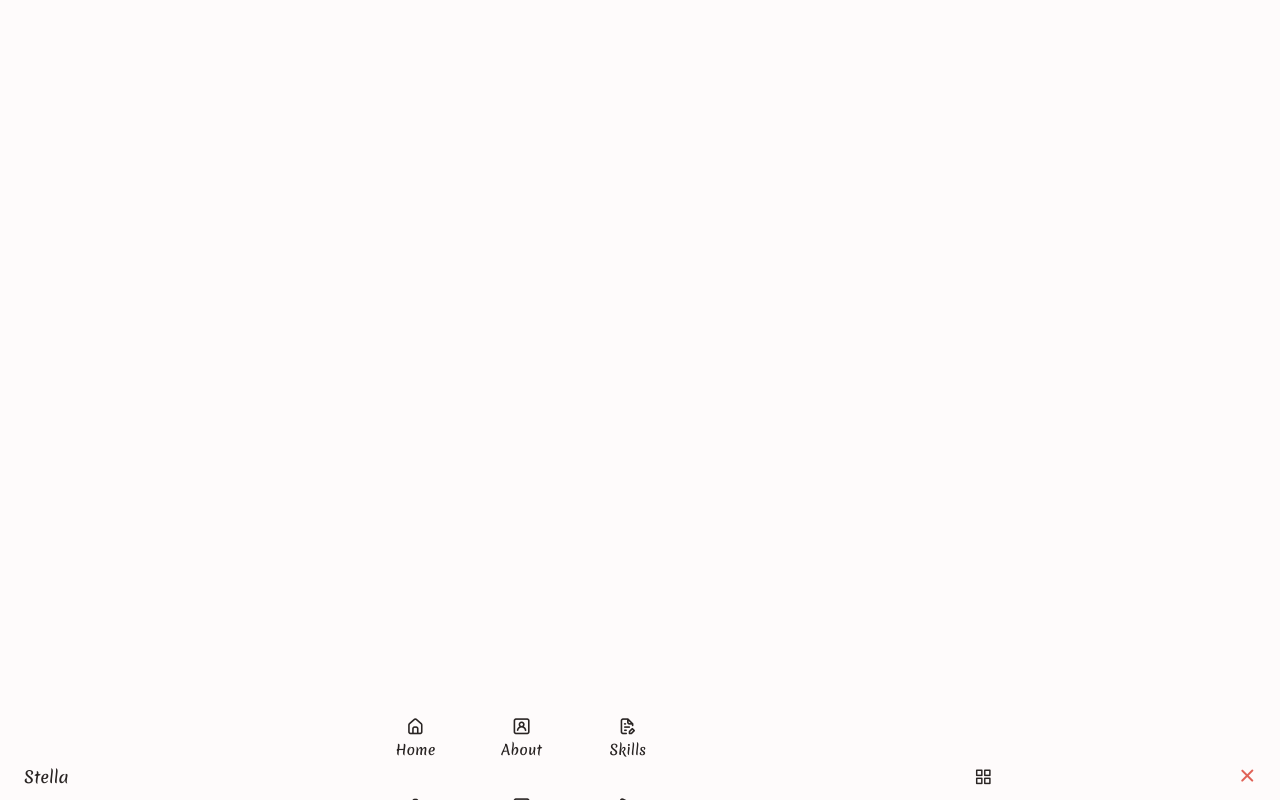
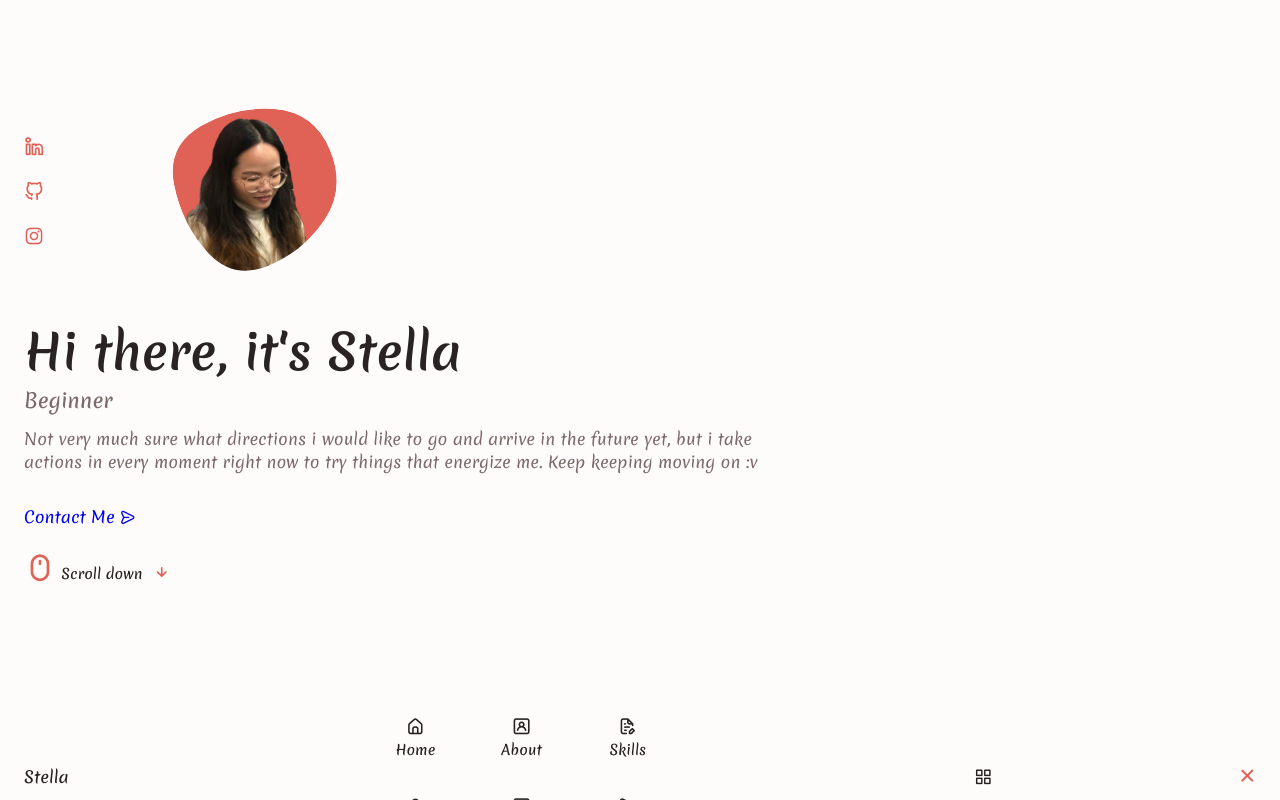
Before and after one commit to stellachy/practice_rpwa_w-Bedimcode, a plain HTML site: page index.html in a window 1280 px wide. Drawn offline with nearby package versions, Linux system fonts and the light colour scheme.

Commit message:
Add files via upload
0213 updates (##home)

```diff
--- a/assets/css/styles.css
+++ b/assets/css/styles.css
@@ -178,15 +178,15 @@ img{
     .nav__menu{
         position: fixed;
         bottom: -100%;
-        /*so以0是在最上面，-100%變成在最下面*/
-        /*但是為什麼我的還是在上面嗚嗚嗚*/
+        /*so以0是會pop up的樣子，-100%是消失不見(ㄇ?)*/
+        /*但是為什麼我的還是在上面嗚嗚嗚>>幹因為人家打錯headerㄌ...*/
         left: 0;
         width: 100%;
         background-color: var(--body-color);
         padding: 2rem 1.5rem 4rem;
-        box-shadow: 0 -1px 4px rgba(0, 0, 0, .15);
+        box-shadow: 0 -1px 4px rgba(0, 0, 0, 0.15);
         border-radius: 1.5rem 1.5rem 0 0;
-        transition: .3s;
+        transition: .8s;
     }
 }
 
@@ -225,9 +225,101 @@ img{
 .nav__close:hover{
     color: var(--first-color-alt);
 }
-/*-show menu*/
+/*--show menu*/
 .show-menu{
     bottom: 0;
 }
 
-/*-active link*/
+/*--active link*/
+
+/*--change bg header*/
+
+/*home*/
+.home__container{
+    gap: 1rem;
+}
+
+.home__content{
+    grid-template-columns: .5fr 3fr;
+    padding-top: 3.5rem;
+    align-items: center;
+}
+
+.home__social{
+    display: grid;
+    grid-template-columns: max-content;
+    row-gap: 1rem;
+}
+
+.home__social-icon{
+    font-size: 1.25rem;
+    color: var(--first-color);
+}
+
+.home__social-icon:hover{
+    color: var(--first-color-alt);
+}
+
+.home__blob{
+    width: 200px;
+    fill: var(--first-color);
+}
+
+.home__blob-img{
+    width: 450px;
+}
+
+.home__data{
+    grid-column: 1/3;
+}
+
+.home__title{
+    font-size: var(--big-font-size);
+}
+
+.home__subtitle{
+    font-size: var(--h3-font-size);
+    color: var(--text-color);
+    font-weight: var(--font-medium);
+    margin-bottom: var(--mb-0-75);
+}
+
+.home__description{
+    margin-bottom: var(--mb-2);
+}
+
+.home__scroll{
+    /*display: none;*/
+}
+
+.home__scroll-button{
+    color: var(--first-color);
+    transition: .3s;
+    /*這裡為啥要transition捏???*/
+}
+
+.home__scroll-button:hover{
+    transform: translateY(0.25rem);
+}
+
+.home__scroll-mouse{
+    font-size: 2rem;
+}
+
+.home__scroll-name{
+    font-size: var(--small-font-size);
+    color: var(--title-color);
+    font-weight: var(--font-medium);
+    margin-right: var(--mb-0-25);
+}
+
+.home__scroll-arrow{
+    font-size: 1.25rem;
+}
+/*buttons*/
+
+/*about*/
+
+/*skills*/
+
+/*qualification*/
--- a/assets/js/main.js
+++ b/assets/js/main.js
@@ -14,19 +14,29 @@ if(navToggle){
 /*menu hidden*/
 /* validate if constant exists */
 if(navClose){
-    navClose.addEventListener("click", ()=>{
+    navClose.addEventListener("click", function(){
         navMenu.classList.remove("show-menu")
     })
 }
+/*參上面兩個if，() => 應該就是可以替代 fuction() */
 /*remove menu mobile*/ /*挖它這裡直接叫我們作弊抄它的codeXDDD（真的越來越複雜omgQQ） */
 const navLink = document.querySelectorAll(".nav__link")
 
 function linkAction(){
-    const navMenu = document.getElementById("nav-menu")
+   // const navMenu = document.getElementById("nav-menu")，這行可略，因為上面已經出現過惹～
     //when we click on each nav__link, we remove the show-menu class(就是會跳出來的意思)
     navMenu.classList.remove("show-menu")
 }
-navLink.forEach(n => n.addEventListener("click", linkAction))
+navLink.forEach(a => a.addEventListener("click", linkAction))
+//我想後面的n => n...意思應該是說，navLink裡面的每個element用n來表達，都要執行後面那件addEventListener的事情，
+//而且也因此就是不一定要用n哦~，就是拿來表示裡面的每個element的代號而已！
+
+//！！可以惹！！下面是透過for迴圈來表達上面那行navLink.forEach的同樣意思！！！！
+/*
+for(n=0; n<navLink.length; n++){
+    navLink[n].addEventListener("click", linkAction);
+}
+*/
 
 /*accordion skills*/
 
--- a/index.html
+++ b/index.html
@@ -63,6 +63,66 @@
         </nav>
     </header>
     <!--main-->
+    <main class="main">
+        <!--home-->
+        <section class="home section" id="home">
+            <div class="home__container container grid">
+                <div class="home__content grid">
+                    <div class="home__social">
+                        <a href="https://www.linkedin.com/feed/" target="_blank" class="home__social-icon">
+                            <i class="uil uil-linkedin-alt"></i>
+                        </a>
+
+                        <a href="https://github.com/" target="_blank" class="home__social-icon">
+                            <i class="uil uil-github-alt"></i>
+                        </a>
+
+                        <a href="https://www.instagram.com/" target="_blank" class="home__social-icon">
+                            <i class="uil uil-instagram"></i>
+                        </a>
+                    </div>
+
+                    <div class="home__img">
+                        <svg class="home__blob" id="10015.io" viewBox="0 0 480 480" xmlns="http://www.w3.org/2000/svg" xmlns:xlink="http://www.w3.org/1999/xlink" >
+                            <mask id="mask0" mask-type="alpha">
+                                <path d="M410,315.5Q360,391,274.5,426.5Q189,462,127.5,393Q66,324,48,231.5Q30,139,112.5,91Q195,43,290,50.5Q385,58,422.5,149Q460,240,410,315.5Z" />
+                                <!--糟了個糕我沒有它有的那個g...，直接打看看img好了55-->
+                            </mask>
+                            <g mask="url(#mask0)">
+                                <path d="M410,315.5Q360,391,274.5,426.5Q189,462,127.5,393Q66,324,48,231.5Q30,139,112.5,91Q195,43,290,50.5Q385,58,422.5,149Q460,240,410,315.5Z" />
+                                <image class="home__blob-img" x="50" y="25" xlink:href="assets/img/perfil.png"/>
+                            </g>
+
+                            <!--加上mask跟g可以成功把照片框起來，可是我的照片顏色好像會變淺內5555why-->
+                        </svg>
+                    </div>
+
+                    <div class="home__data">
+                        <h1 class="home__title">Hi there, it's Stella</h1>
+                        <h3 class="home__subtitle">Beginner</h3>
+                        <p class="home__description">Not very much sure what directions i would like to go and arrive in the future yet,
+                            but i take actions in every moment right now to try things that energize me. Keep keeping moving on :v</p>
+                        <a href="#contact" class="button buttion--flex">
+                            Contact Me <i class="uil uil-message button__icon"></i>
+                        </a>
+                    </div>
+                </div>
+
+                <div class="home__scroll">
+                    <a href="#about" class="home__scroll-button button--flex">
+                        <i class="uil uil-mouse-alt home__scroll-mouse"></i>
+                        <span class="home__scroll-name">Scroll down</span>
+                        <i class="uil uil-arrow-down home__scroll-arrow"></i>
+                    </a>
+                </div>
+            </div>
+        </section>
+        <!--about-->
+        <!--skills-->
+        <!--qualification-->
+        <!--services-->
+        <!--portfolio-->
+
     <!--footer-->
     <!--scroll top-->
     <!--swiper js-->
```
Also changed, not shown: assets/img/perfil.png (added).
